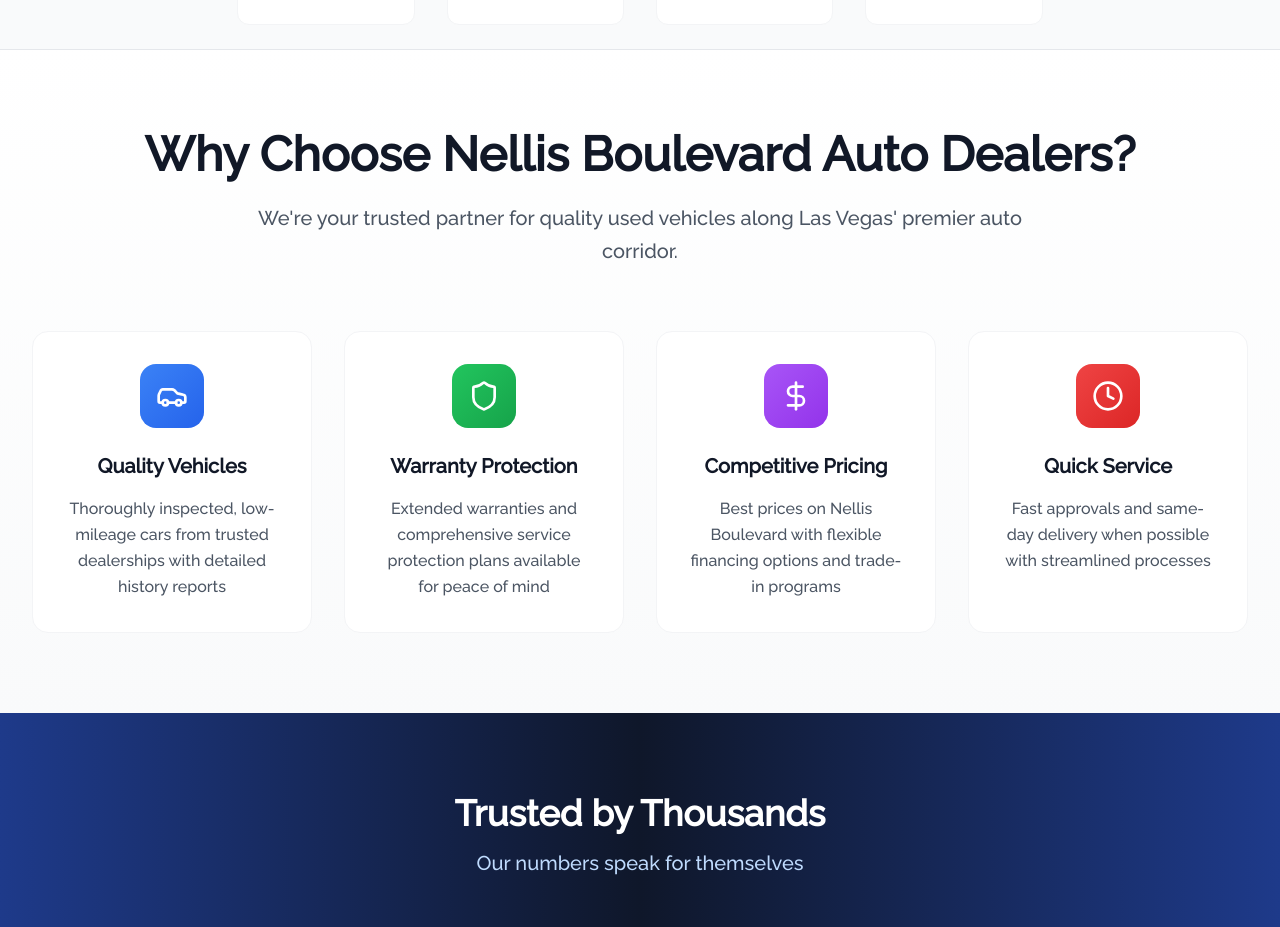
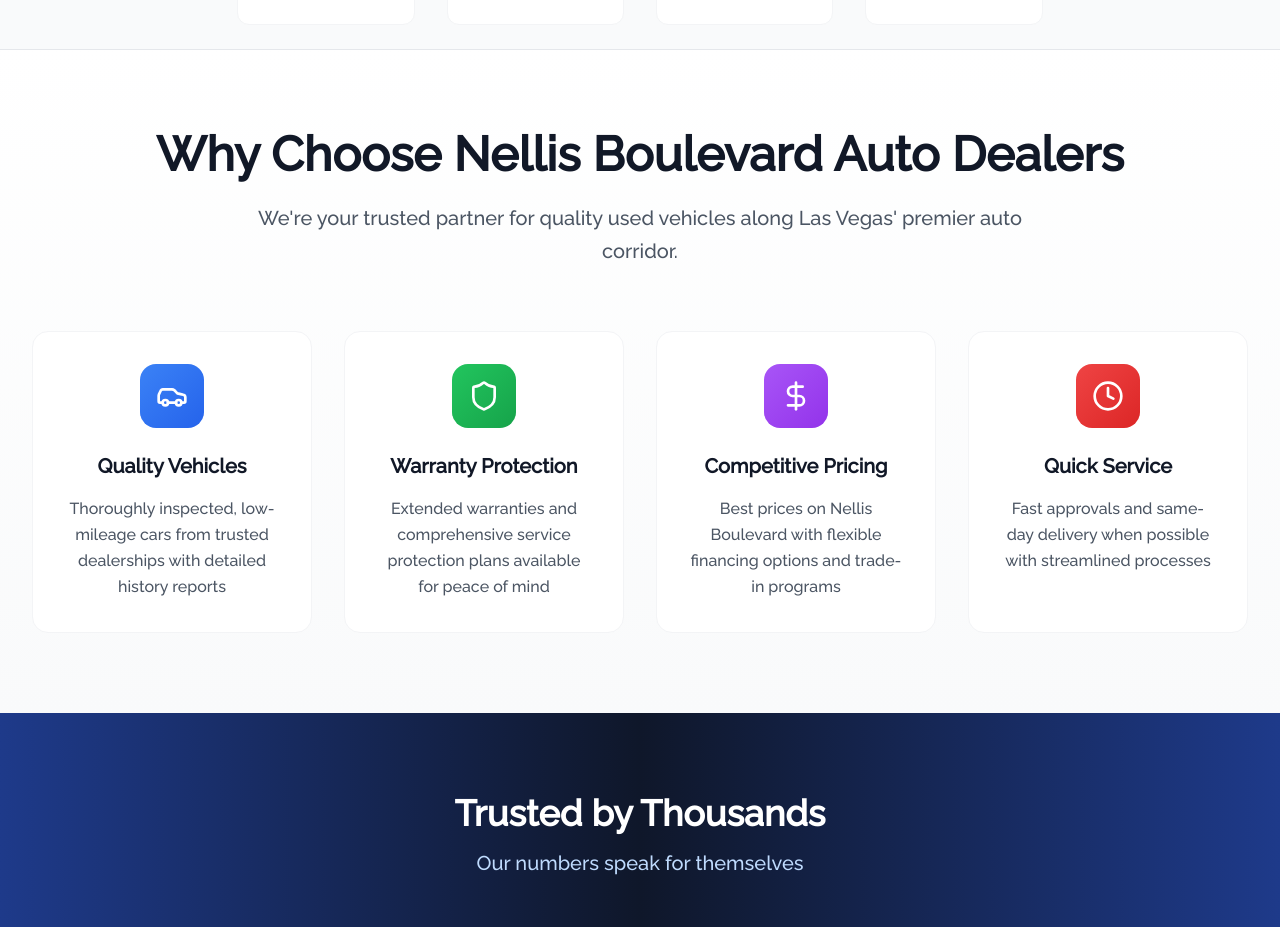
Before and after one commit to GauravRankmantra/Nellis, a React (Vite) app: page / in a window 1280 px wide. Shown: the part 1363-2290 px from the top of the page. Built offline with nearby package versions, Linux system fonts and the light colour scheme.

Commit message:
gaurav commit

```diff
--- a/src/pages/Home.jsx
+++ b/src/pages/Home.jsx
@@ -27,7 +27,7 @@ const Home = () => {
         <div className="max-w-7xl mx-auto px-4 sm:px-6 lg:px-8">
           <div className="text-center mb-16">
             <h2 className="text-4xl md:text-5xl font-bold text-gray-900 mb-6">
-              Why Choose Nellis Boulevard Auto Dealers?
+              Why Choose Nellis Boulevard Auto Dealers
             </h2>
             <p className="text-xl text-gray-600 max-w-3xl mx-auto leading-relaxed">
               We're your trusted partner for quality used vehicles along Las
```
